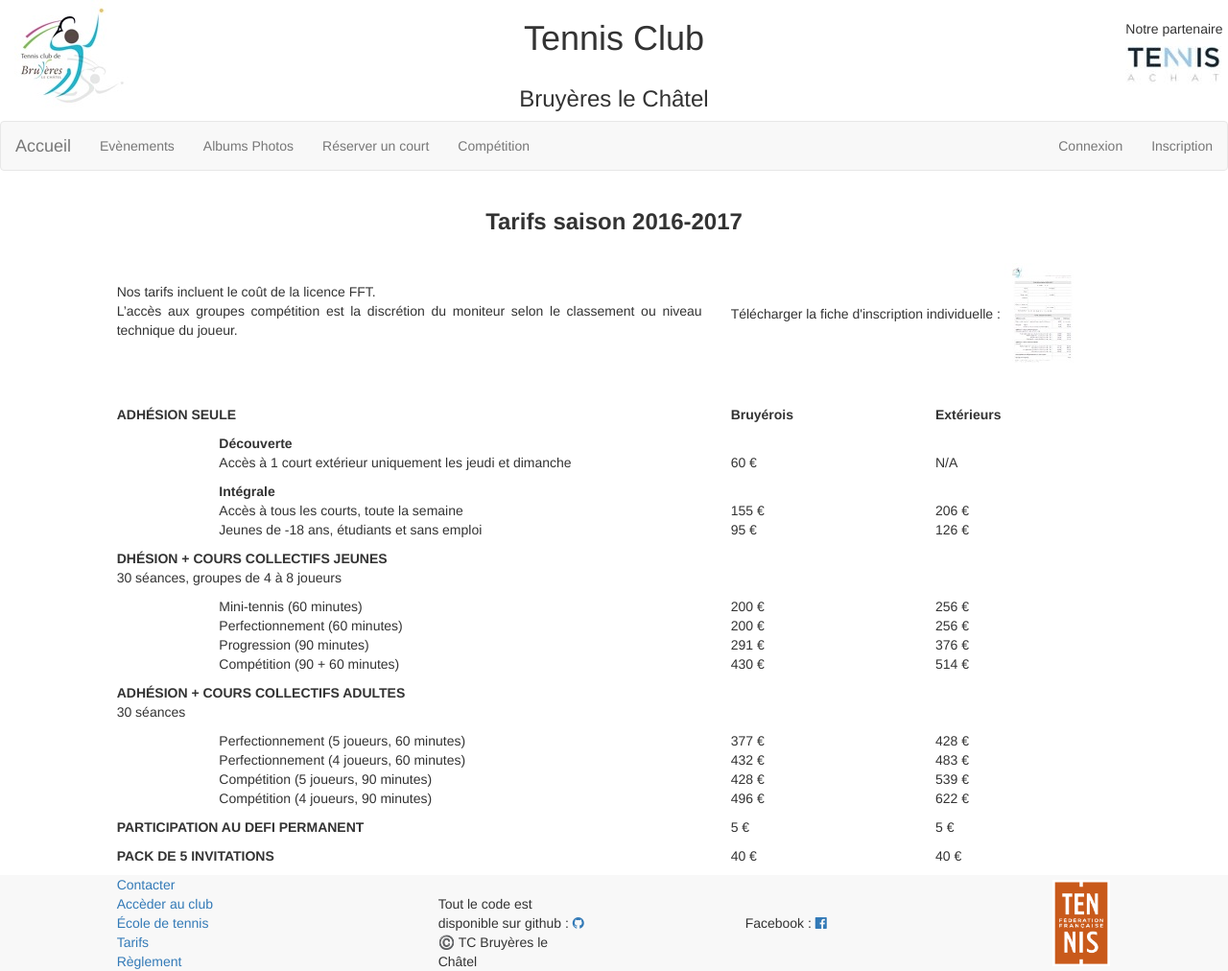
After one commit to Simclem/SIEfreiSimonAllermoz, a PHP site: page /SIEfrei/Views/tarif.php in a window 1280 px wide. The commit adds this page. Shown: the whole page at 96% size. Run offline with PHP 8.4, Linux system fonts and the light colour scheme.

Commit message:
ajout de tarif.php

```diff
--- a/FrontEnd/CSS/main.css
+++ b/FrontEnd/CSS/main.css
@@ -11,7 +11,7 @@ body{
 
 footer
 {
-    margin-top: 20px;
+    margin-top: 40px;
     background: #F8F8F8;
     height: 100px;
     bottom: 0;
--- a/FrontEnd/Views/Components/footer.php
+++ b/FrontEnd/Views/Components/footer.php
@@ -9,7 +9,7 @@
             <br />
           <a href = "./Ecole.php">École de tennis</a>
           <br />
-          <a href = "./Tarif.php">Tarifs</a>
+          <a href = "./tarif.php">Tarifs</a>
           <br />
           <a href = "./reglement.php">Règlement</a>
         </div>
--- /dev/null
+++ b/FrontEnd/Views/tarif.php
@@ -0,0 +1,199 @@
+<?php
+    include ("./Components/header.php");
+?>
+
+<div class="row">
+    <div class="container-fluid">
+        <div class="col-md-12">
+            <h3 style="text-align: center"><b> Tarifs saison 2016-2017 </b></h3>
+            </br>
+        </div>
+    </div>
+</div>
+<div class="row">
+    <div class="container-fluid">
+        <div class="col-md-offset-1 col-md-6">
+            <p>
+                </br>
+                Nos tarifs incluent le coût de la licence FFT.</br>
+                L’accès aux groupes compétition est la discrétion du moniteur selon le classement ou niveau technique du joueur.
+            </p>
+        </div>
+        <div class="col-md-4">
+            Télécharger la fiche d'inscription individuelle :
+            <a href="../Fichiers/Inscription-2017.pdf" title="Inscription-2017.pdf" target="_blank">
+                <img src="../Pictures/Inscription-2017.jpg">
+            </a>
+        </div>
+    </div>
+</div>
+<div class="row">
+    <div class="container-fluid">
+        <div class="col-md-offset-1 col-md-6">
+            </br></br>
+            <p><b>ADHÉSION SEULE</b></p>
+        </div>
+        <div class="col-md-2">
+            </br></br>
+            <p><b>Bruyérois</b></p>
+        </div>
+        <div class="col-md-2">
+            </br></br>
+            <p><b>Extérieurs</b></p>
+        </div>
+    </div>
+</div>
+<div class="row">
+    <div class="container-fluid">
+        <div class="col-md-offset-2 col-md-5">
+            <p>
+                <b>Découverte</b></br>
+                Accès à 1 court extérieur uniquement les jeudi et dimanche
+            </p>
+        </div>
+        <div class="col-md-2">
+            </br>
+            <p>60 €</p>
+        </div>
+        <div class="col-md-2">
+            </br>
+            <p>N/A</p>
+        </div>
+    </div>
+</div>
+<div class="row">
+    <div class="container-fluid">
+        <div class="col-md-offset-2 col-md-5">
+            <p>
+                <b>Intégrale</b></br>
+                Accès à tous les courts, toute la semaine</br>
+                Jeunes de -18 ans, étudiants et sans emploi
+            </p>
+        </div>
+        <div class="col-md-2">
+            <p>
+                </br>
+                155 €</br>
+                95 €
+            </p>
+        </div>
+        <div class="col-md-2">
+            <p>
+                </br>
+                206 €</br>
+                126 €
+            </p>
+        </div>
+    </div>
+</div>
+<div class="row">
+    <div class="container-fluid">
+        <div class="col-md-offset-1 col-md-6">
+            <p>
+                <b>DHÉSION + COURS COLLECTIFS JEUNES</b></br>
+                30 séances, groupes de 4 à 8 joueurs
+            </p>
+        </div>
+    </div>
+</div>
+<div class="row">
+    <div class="container-fluid">
+        <div class="col-md-offset-2 col-md-5">
+            <p>
+                Mini-tennis (60 minutes)</br>
+                Perfectionnement (60 minutes)</br>
+                Progression (90 minutes)</br>
+                Compétition (90 + 60 minutes)
+            </p>
+        </div>
+        <div class="col-md-2">
+            <p>
+                200 €</br>
+                200 €</br>
+                291 €</br>
+                430 €
+            </p>
+        </div>
+        <div class="col-md-2">
+            <p>
+                256 €</br>
+                256 €</br>
+                376 €</br>
+                514 €
+            </p>
+        </div>
+    </div>
+</div>
+<div class="row">
+    <div class="container-fluid">
+        <div class="col-md-offset-1 col-md-6">
+            <p>
+                <b>ADHÉSION + COURS COLLECTIFS ADULTES</b></br>
+                30 séances
+            </p>
+        </div>
+    </div>
+</div>
+<div class="row">
+    <div class="container-fluid">
+        <div class="col-md-offset-2 col-md-5">
+            <p>
+                Perfectionnement (5 joueurs, 60 minutes)</br>
+                Perfectionnement (4 joueurs, 60 minutes)</br>
+                Compétition (5 joueurs, 90 minutes)</br>
+                Compétition (4 joueurs, 90 minutes)
+            </p>
+        </div>
+        <div class="col-md-2">
+            <p>
+                377 €</br>
+                432 €</br>
+                428 €</br>
+                496 €
+            </p>
+        </div>
+        <div class="col-md-2">
+            <p>
+                428 €</br>
+                483 €</br>
+                539 €</br>
+                622 €
+            </p>
+        </div>
+    </div>
+</div>
+<div class="row">
+    <div class="container-fluid">
+        <div class="col-md-offset-1 col-md-6">
+            <p>
+                <b>PARTICIPATION AU DEFI PERMANENT</b>
+            </p>
+        </div>
+        <div class="col-md-2">
+            <p>5 €</p>
+        </div>
+        <div class="col-md-2">
+            <p>5 €</p>
+        </div>
+    </div>
+</div>
+<div class="row">
+    <div class="container-fluid">
+        <div class="col-md-offset-1 col-md-6">
+            <p>
+                <b>PACK DE 5 INVITATIONS</b>
+            </p>
+        </div>
+        <div class="col-md-2">
+            <p>40 €</p>
+        </div>
+        <div class="col-md-2">
+            <p>40 €</p>
+        </div>
+    </div>
+</div>
+
+
+<?php
+    include ("./Components/footer.php");
+?>
```
Also changed, not shown: FrontEnd/Pictures/Inscription-2017.jpg (added), 1 other file.
